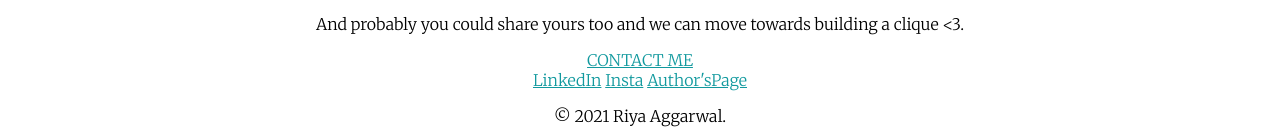
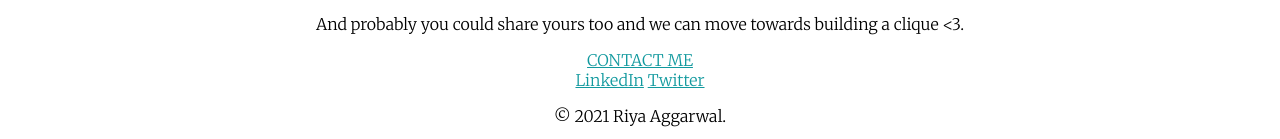
Before and after one commit to riyya/portfolio, a plain HTML site: page index.html in a window 1280 px wide. Shown: the part 2992-3131 px from the top of the page. Drawn offline with Linux system fonts and the light colour scheme.

Commit message:
changed footer - added twitterand removed author's page

```diff
--- a/index.html
+++ b/index.html
@@ -49,8 +49,7 @@
 
   <div class="bottom-container">
     <a class="footer-link" href="https://www.linkedin.com/in/riya-aggarwal-5877951ab/">LinkedIn</a>
-    <a class="footer-link" href="https://www.instagram.com/riyya_aggarwal/">Insta</a>
-    <a class="footer-link" href="https://eclecticiiitp.in/author/Riya+Aggarwal">Author'sPage</a>
+    <a class="footer-link" href="https://twitter.com/RiyyaAggarwal">Twitter</a>
     <p>© 2021 Riya Aggarwal.</p>
   </div>
 
```
